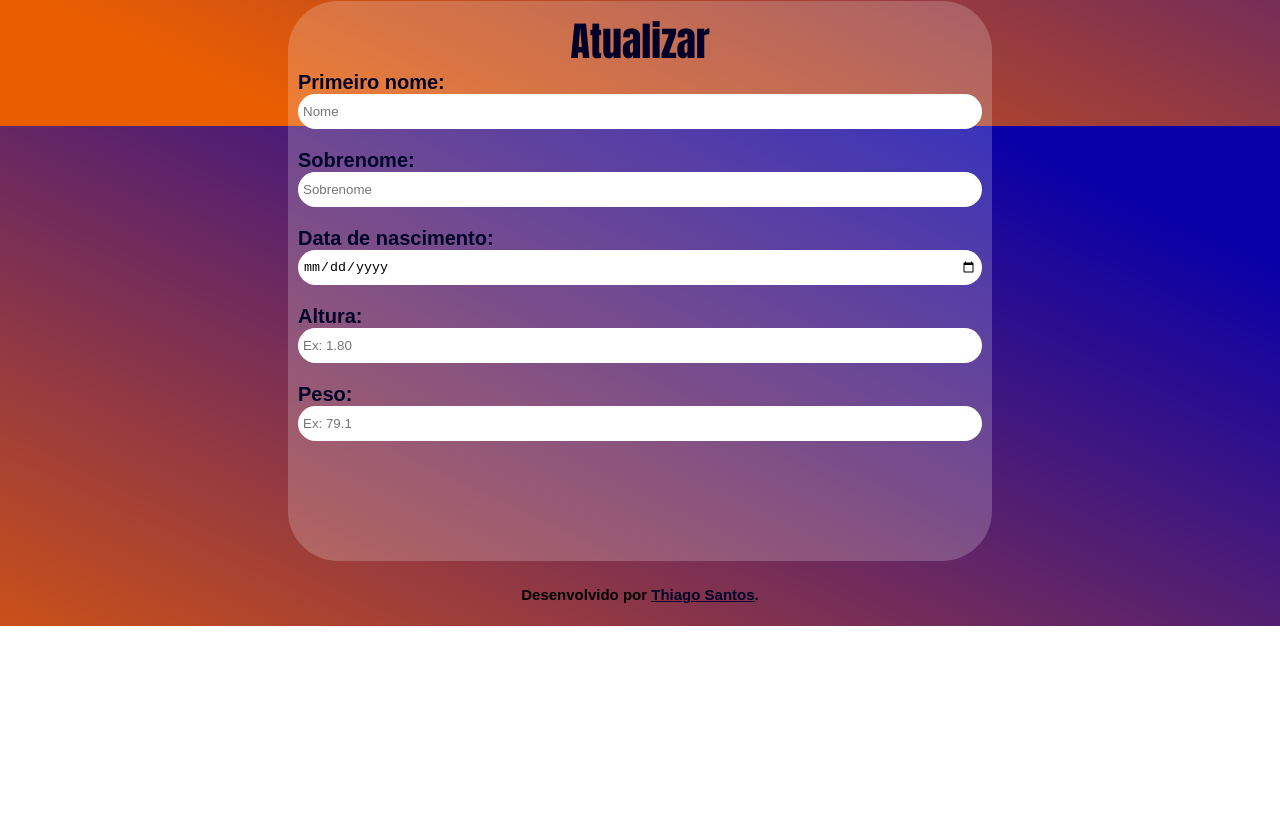
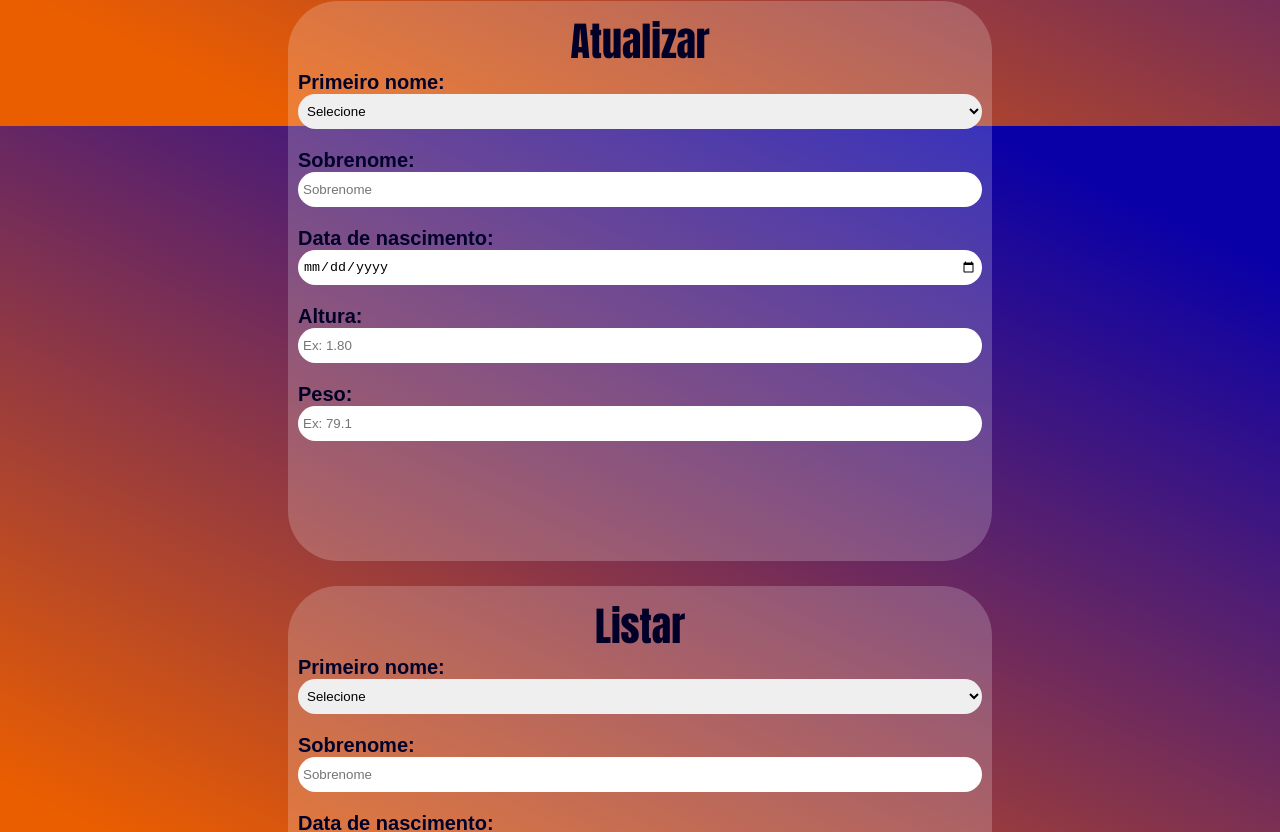
Before and after one commit to Thiago-Henrique-Santos/react-learning, a React (Create React App) app: page / in a window 1280 px wide. Shown: the part 674-1506 px from the top of the page. Before the commit the page ends 1300 px from the top, so only its background shows below. Built offline with nearby package versions, Linux system fonts and the light colour scheme.

Commit message:
feat: :lipstick: Criando componente Update
Completando função que completa o componente CrudSection para atualização de cadastros, adicionando um <select> fixo, inicialmente.

```diff
--- a/src/App.jsx
+++ b/src/App.jsx
@@ -9,6 +9,8 @@ export default function App() {
       <main>
         <CrudSection title="Registrar"/>
         <CrudSection title="Atualizar"/>
+        <CrudSection title="Listar"/>
+        <CrudSection title="Deletar"/>
       </main>
 
       <footer>
--- a/src/components/CrudSection/CrudSection.jsx
+++ b/src/components/CrudSection/CrudSection.jsx
@@ -4,39 +4,12 @@ function CrudSection({title}) {
     return (
       <section class='CrudSection'>
         <h1>{title}</h1>
-        <Create/>
+        <Update/>
       </section>
     );
 }
 
-function Create() {
-    return (
-        <form class='insert-data-form'>
-            <div>
-                <label>Primeiro nome:</label>
-                <input type='text' placeholder='Nome'/>
-            </div>
-            <div>
-                <label>Sobrenome:</label>
-                <input type='text' placeholder='Sobrenome'/>
-            </div>
-            <div>
-                <label>Data de nascimento:</label>
-                <input type='date'/>
-            </div>
-            <div>
-                <label>Altura:</label>
-                <input type='text' placeholder='Ex: 1.80'/>
-            </div>
-            <div>
-                <label>Peso:</label>
-                <input type='text' placeholder='Ex: 79.1'/>
-            </div>
-        </form>
-    );
-}
-
-/*function Update() {
+/*function Create() {
     return (
         <form class='insert-data-form'>
             <div>
@@ -63,4 +36,35 @@ function Create() {
     );
 }*/
 
+function Update() {
+    return (
+        <form class='insert-data-form'>
+            <div>
+                <label>Primeiro nome:</label>
+                <select>
+                    <option value="default">Selecione</option>
+                    <option value="uuid-1">Yuri Lemos</option>
+                    <option value="uuid-1">Pedro Souza</option>
+                </select>
+            </div>
+            <div>
+                <label>Sobrenome:</label>
+                <input type='text' placeholder='Sobrenome'/>
+            </div>
+            <div>
+                <label>Data de nascimento:</label>
+                <input type='date'/>
+            </div>
+            <div>
+                <label>Altura:</label>
+                <input type='text' placeholder='Ex: 1.80'/>
+            </div>
+            <div>
+                <label>Peso:</label>
+                <input type='text' placeholder='Ex: 79.1'/>
+            </div>
+        </form>
+    );
+}
+
 export default CrudSection;
--- a/src/components/CrudSection/crud.css
+++ b/src/components/CrudSection/crud.css
@@ -31,7 +31,7 @@
     color: rgb(0, 0, 40);
 }
 
-.insert-data-form input {
+.insert-data-form input,select {
     width: 100%;
     height: 35px;
     padding: 5px;
```
